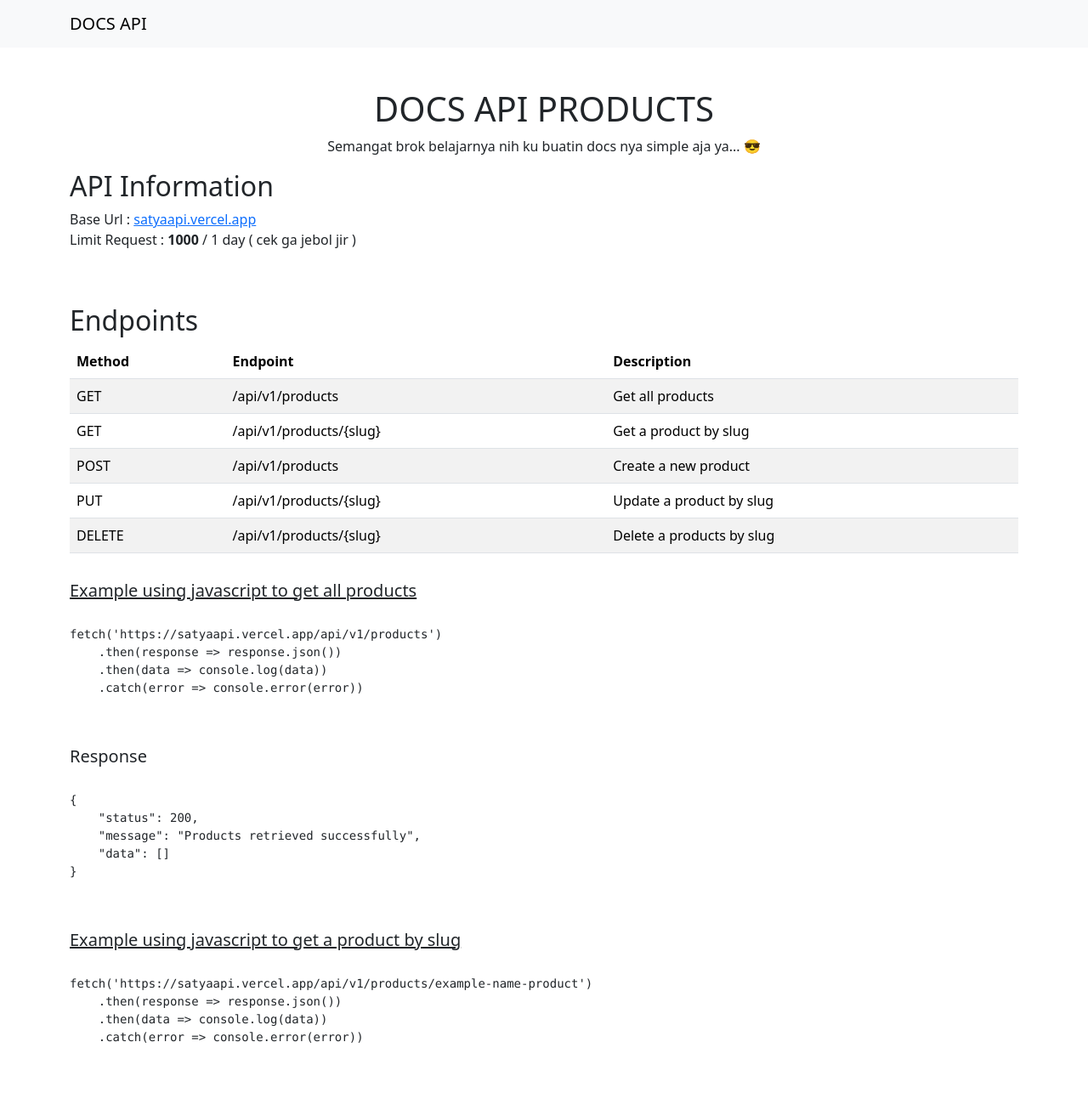
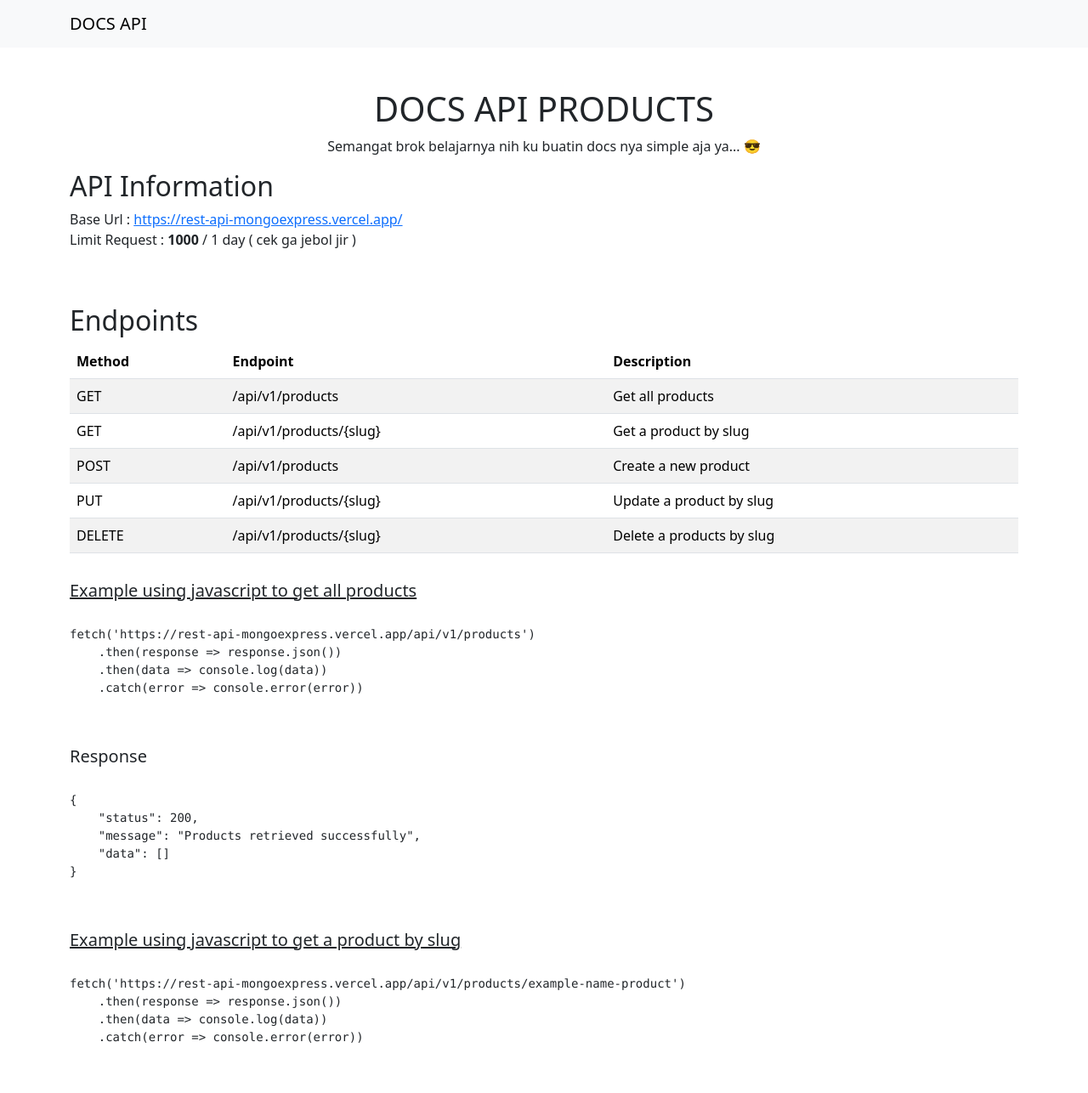
Before and after one commit to SattyaP/rest-api-mongoexpress, a website: page src/docs/index.html in a window 1280 px wide. Shown: the top 1286 px of the page at 85% size. Drawn offline with nearby package versions, Linux system fonts and the light colour scheme.

Commit message:
deploy: changes base url and docs pages

```diff
--- a/src/docs/index.html
+++ b/src/docs/index.html
@@ -31,7 +31,7 @@
             <div class="row">
                 <h2>API Information</h2>
                 <ul class="list-unstyled">
-                    <li>Base Url : <a href="satyaapi.vercel.app">satyaapi.vercel.app</a> </li>
+                    <li>Base Url : <a href="https://rest-api-mongoexpress.vercel.app/">https://rest-api-mongoexpress.vercel.app/</a> </li>
                     <li>Limit Request : <strong>1000</strong> / 1 day ( cek ga jebol jir )</li>
                 </ul>
             </div>
@@ -80,7 +80,7 @@
                     <h5 class="text-decoration-underline">Example using javascript to get all products</h5>
                     <pre>
                         <code>
-fetch('https://satyaapi.vercel.app/api/v1/products')
+fetch('https://rest-api-mongoexpress.vercel.app/api/v1/products')
     .then(response => response.json())
     .then(data => console.log(data))
     .catch(error => console.error(error))
@@ -102,7 +102,7 @@ fetch('https://satyaapi.vercel.app/api/v1/products')
                     <h5 class="text-decoration-underline">Example using javascript to get a product by slug</h5>
                     <pre>
                         <code>
-fetch('https://satyaapi.vercel.app/api/v1/products/example-name-product')
+fetch('https://rest-api-mongoexpress.vercel.app/api/v1/products/example-name-product')
     .then(response => response.json())
     .then(data => console.log(data))
     .catch(error => console.error(error))
```
Also changed, not shown: readme.md, vercel.json.
